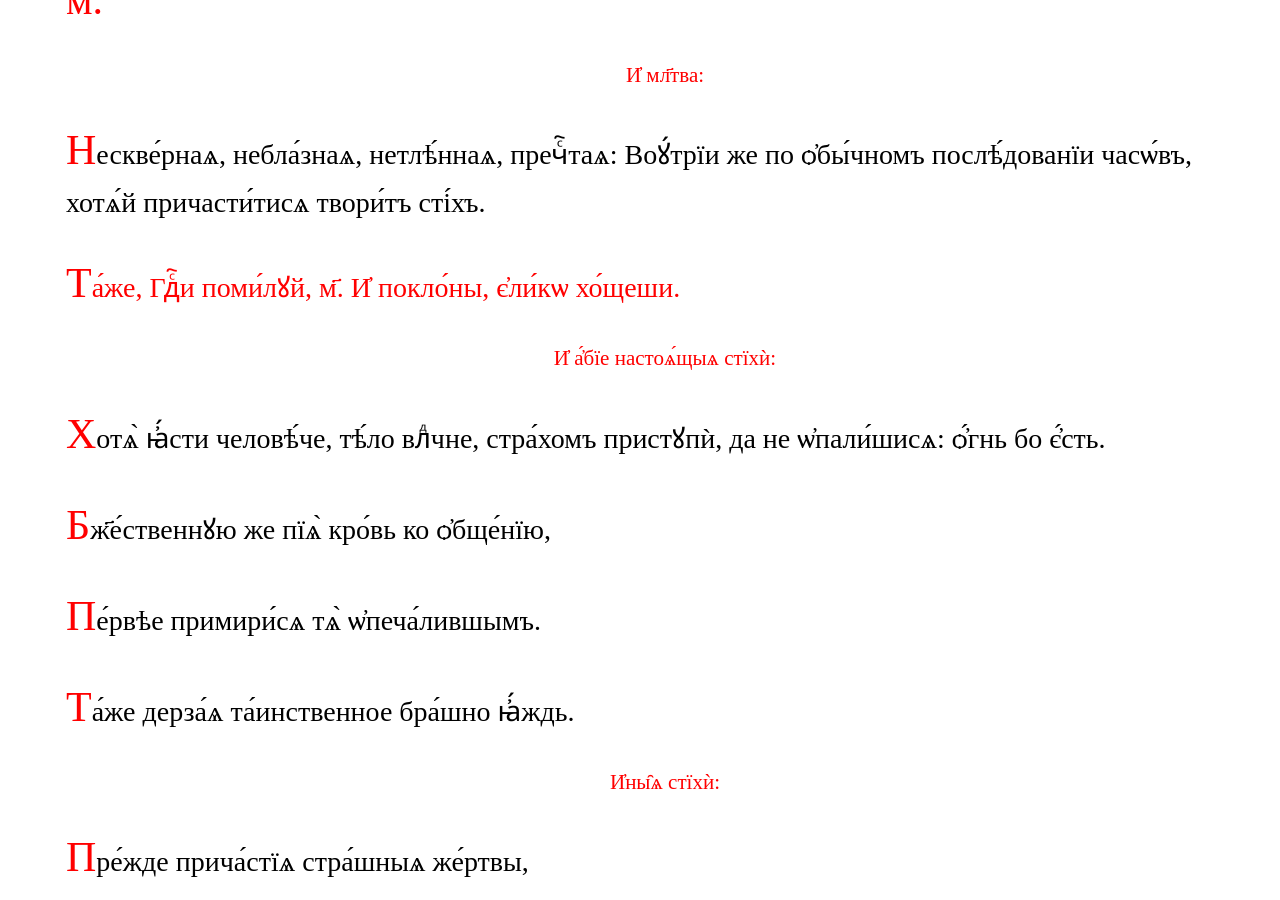
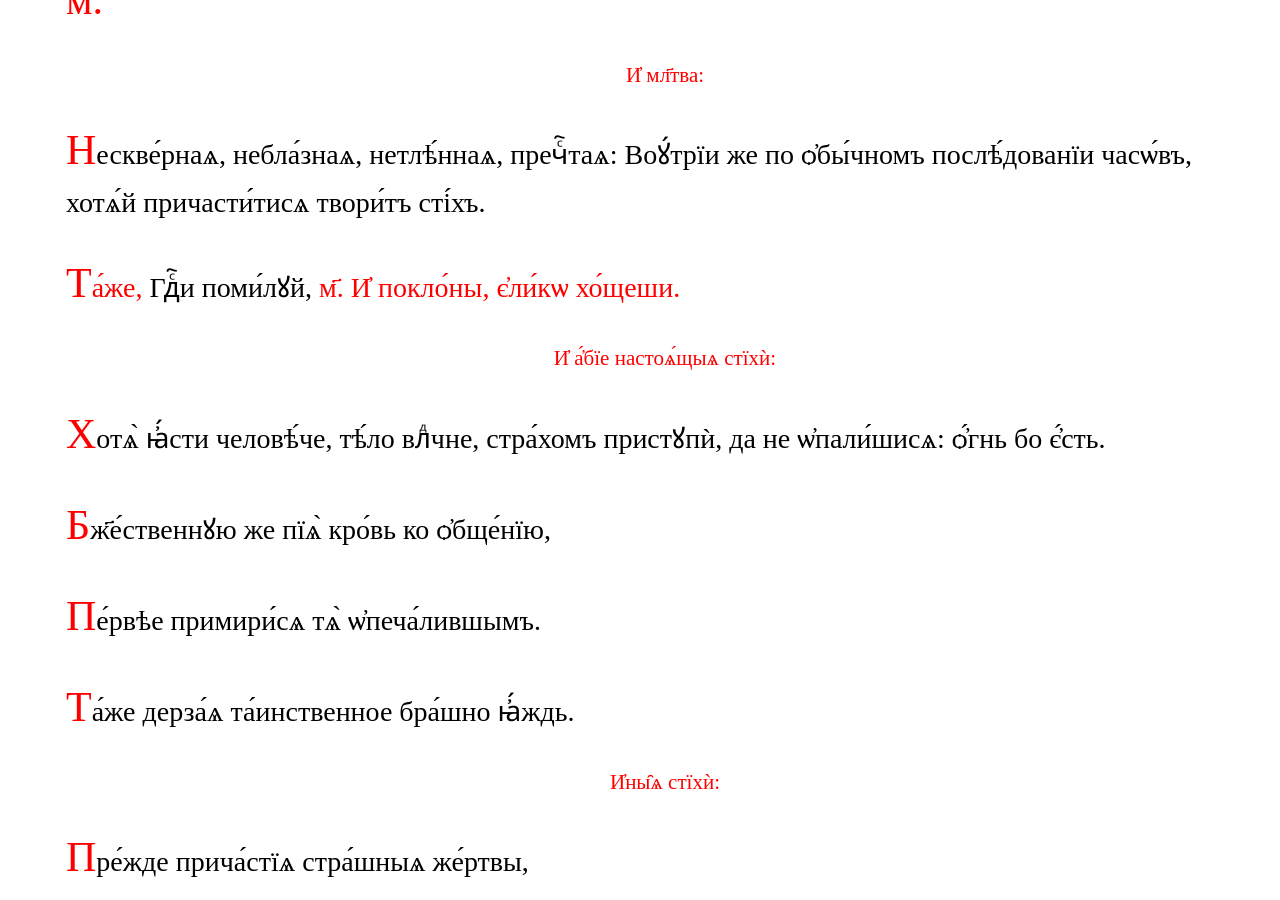
Before and after one commit to markjville/markjville.github.io, a Jekyll site: the page docs/последование-ко-причастию.html, which Jekyll copies as it is, in a window 1280 px wide and 900 px high, scrolled down 8677 px. Built offline with Jekyll 4.4.1, drawn with Linux system fonts in a browser that asks for light colours; some web fonts are replaced; comment, search, counter and statistics services are not loaded.

Commit message:
Update последование-ко-причастию.html

```diff
--- a/docs/последование-ко-причастию.html
+++ b/docs/последование-ко-причастию.html
@@ -245,7 +245,7 @@ p::first-letter {
 по ѻ҆бы́чномъ послѣ́дованїи часѡ́въ, хотѧ́й причасти́тисѧ
 твори́тъ сті́хъ.</p>
 
-<p><span style="color: red;">Та́же, Гдⷭ҇и поми́лꙋй, м҃. И҆ покло́ны, є҆ли́кѡ хо́щеши.
+<p><span style="color: red;">Та́же, </span>Гдⷭ҇и поми́лꙋй, <span style="color: red;">м҃. И҆ покло́ны, є҆ли́кѡ хо́щеши.</span>
 <div style="text-align:center;color:red;font-size:75%">И҆ а҆́бїе настоѧ́щыѧ стїхѝ:</div>
 <p>Хотѧ̀ ꙗ҆́сти человѣ́че, тѣ́ло влⷣчне,
 cтра́хомъ пристꙋпѝ, да не ѡ҆пали́шисѧ: ѻ҆́гнь бо є҆́сть.</p>
```
